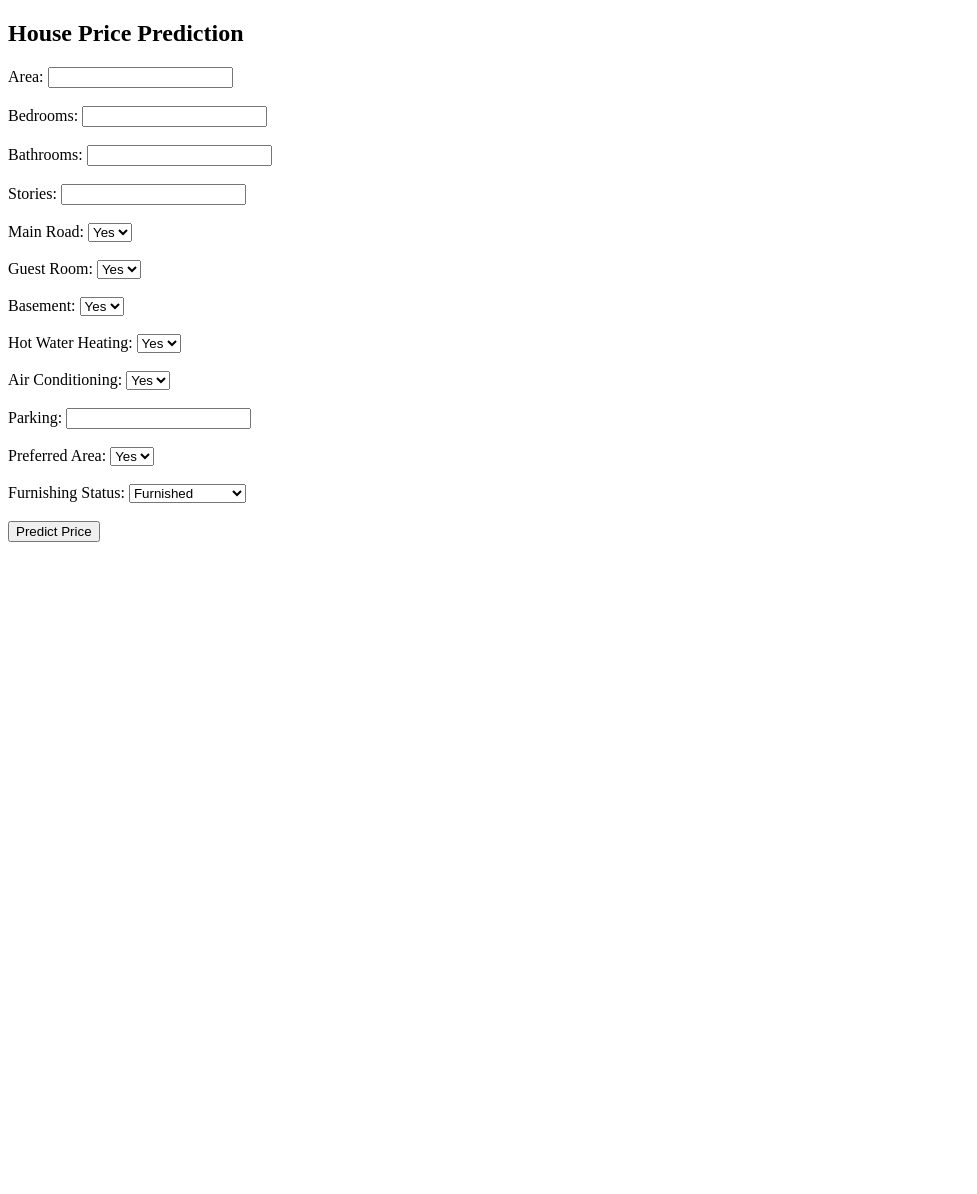
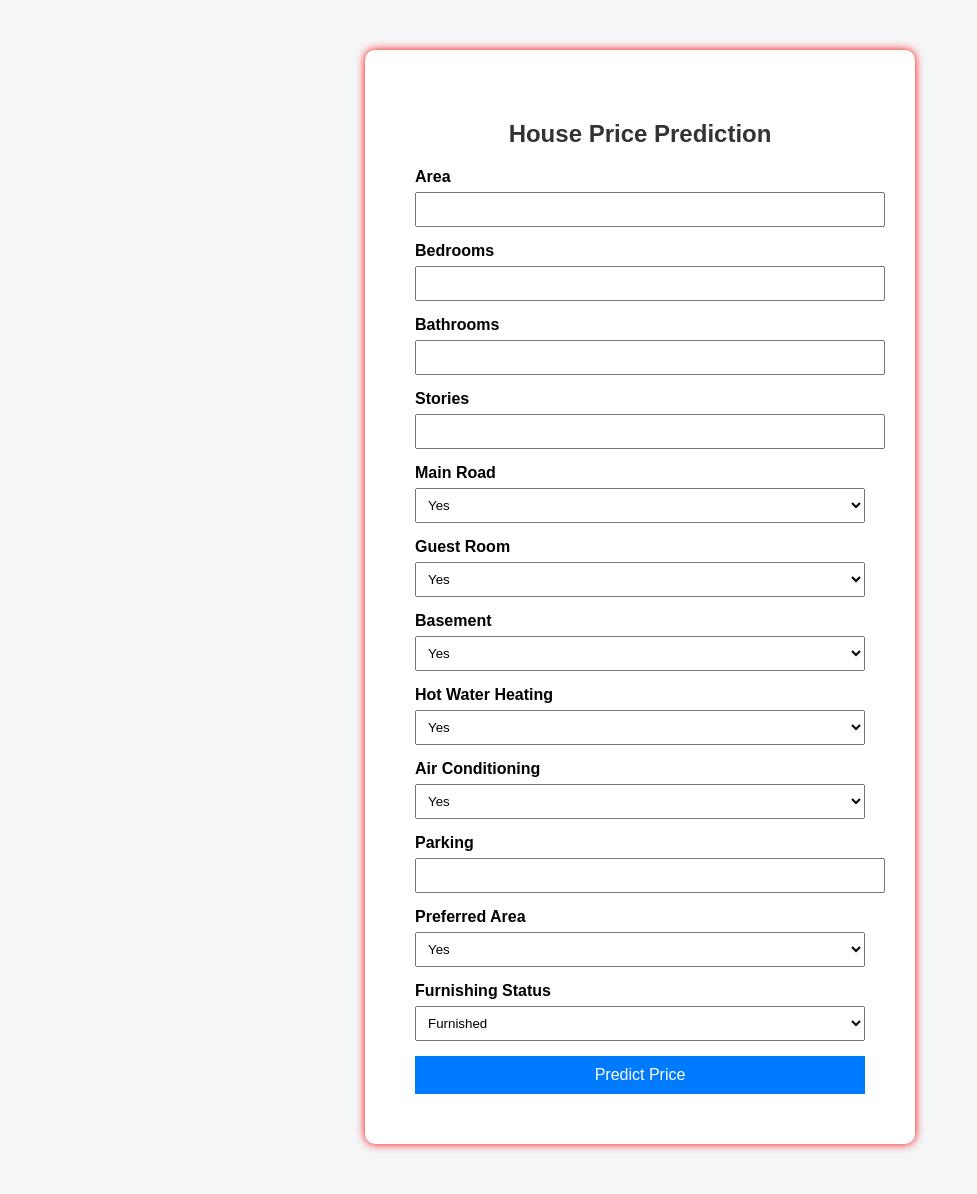
Before and after one commit to Swasthik224/House-Price-Prediction, a Flask app: page / in a window 1280 px wide. Shown: the whole page, without its empty margins (0-977 px from the left). Before the commit the page ends 542 px from the top, so only its background shows below. Run offline with Flask 3, Linux system fonts and the light colour scheme.

Commit message:
Add UI styling with CSS

```diff
--- /dev/null
+++ b/static/style.css
@@ -0,0 +1,51 @@
+body {
+    font-family: Arial, sans-serif;
+    background-color: #f4f6f8;
+}
+
+.container {
+    width: 450px;
+    margin: 50px auto;
+    background: white;
+    padding: 50px;
+    border-radius: 10px;
+    box-shadow: 0px 0px 10px rgb(250, 0, 0);
+}
+
+h2 {
+    text-align: center;
+    color: #333;
+}
+
+label {
+    font-weight: bold;
+}
+
+input, select {
+    width: 100%;
+    padding: 8px;
+    margin: 6px 0 15px 0;
+}
+
+button {
+    width: 100%;
+    padding: 10px;
+    background-color: #007bff;
+    border: none;
+    color: white;
+    font-size: 16px;
+    cursor: pointer;
+}
+
+button:hover {
+    background-color: #0056b3;
+}
+
+.result {
+    margin-top: 20px;
+    padding: 10px;
+    background: #e8f5e9;
+    color: #2e7d32;
+    text-align: center;
+    border-radius: 5px;
+}
--- a/templates/index.html
+++ b/templates/index.html
@@ -2,67 +2,84 @@
 <html>
 <head>
     <title>House Price Prediction</title>
+
+    <!-- Link CSS -->
+    <link rel="stylesheet" href="{{ url_for('static', filename='style.css') }}">
 </head>
 <body>
+
+<div class="container">
     <h2>House Price Prediction</h2>
 
     <form action="/predict_form" method="post">
 
-        Area: <input type="number" name="area" required><br><br>
-        Bedrooms: <input type="number" name="bedrooms" required><br><br>
-        Bathrooms: <input type="number" name="bathrooms" required><br><br>
-        Stories: <input type="number" name="stories" required><br><br>
+        <label>Area</label>
+        <input type="number" name="area" required>
 
-        Main Road:
+        <label>Bedrooms</label>
+        <input type="number" name="bedrooms" required>
+
+        <label>Bathrooms</label>
+        <input type="number" name="bathrooms" required>
+
+        <label>Stories</label>
+        <input type="number" name="stories" required>
+
+        <label>Main Road</label>
         <select name="mainroad">
             <option value="yes">Yes</option>
             <option value="no">No</option>
-        </select><br><br>
+        </select>
 
-        Guest Room:
+        <label>Guest Room</label>
         <select name="guestroom">
             <option value="yes">Yes</option>
             <option value="no">No</option>
-        </select><br><br>
+        </select>
 
-        Basement:
+        <label>Basement</label>
         <select name="basement">
             <option value="yes">Yes</option>
             <option value="no">No</option>
-        </select><br><br>
+        </select>
 
-        Hot Water Heating:
+        <label>Hot Water Heating</label>
         <select name="hotwaterheating">
             <option value="yes">Yes</option>
             <option value="no">No</option>
-        </select><br><br>
+        </select>
 
-        Air Conditioning:
+        <label>Air Conditioning</label>
         <select name="airconditioning">
             <option value="yes">Yes</option>
             <option value="no">No</option>
-        </select><br><br>
+        </select>
 
-        Parking: <input type="number" name="parking" required><br><br>
+        <label>Parking</label>
+        <input type="number" name="parking" required>
 
-        Preferred Area:
+        <label>Preferred Area</label>
         <select name="prefarea">
             <option value="yes">Yes</option>
             <option value="no">No</option>
-        </select><br><br>
+        </select>
 
-        Furnishing Status:
+        <label>Furnishing Status</label>
         <select name="furnishing">
             <option value="furnished">Furnished</option>
             <option value="semi-furnished">Semi-Furnished</option>
             <option value="unfurnished">Unfurnished</option>
-        </select><br><br>
+        </select>
 
         <button type="submit">Predict Price</button>
     </form>
 
     {% if prediction %}
-        <h3>Predicted House Price: {{ prediction }}</h3>
+    <div class="result">
+        <h3>Predicted Price: ₹ {{ prediction }}</h3>
+    </div>
     {% endif %}
+</div>
+
 </body>
 </html>
```
